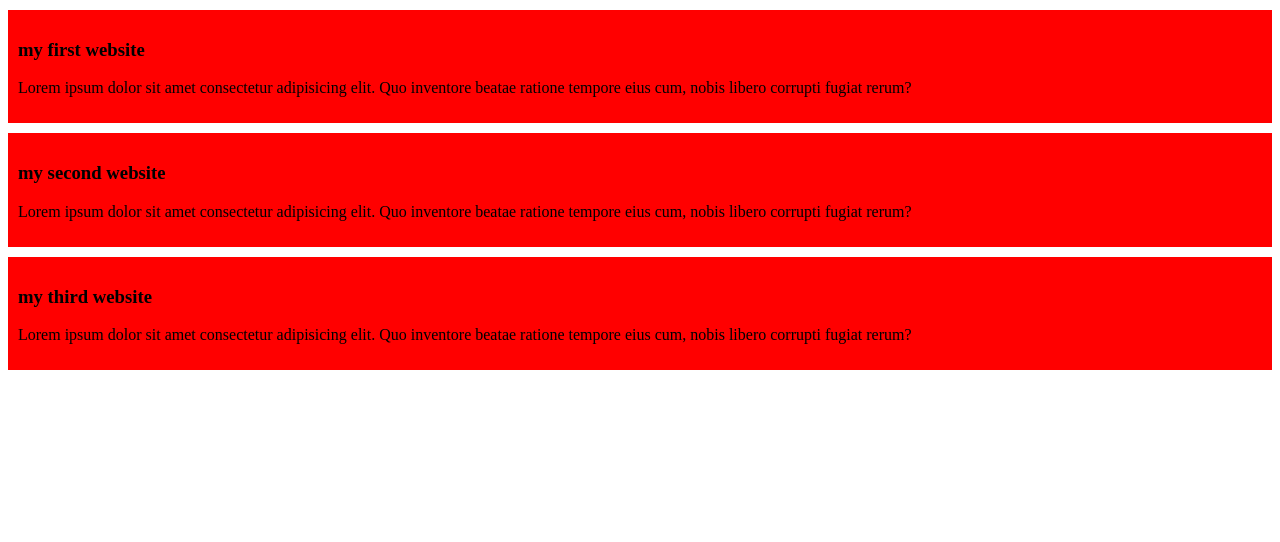
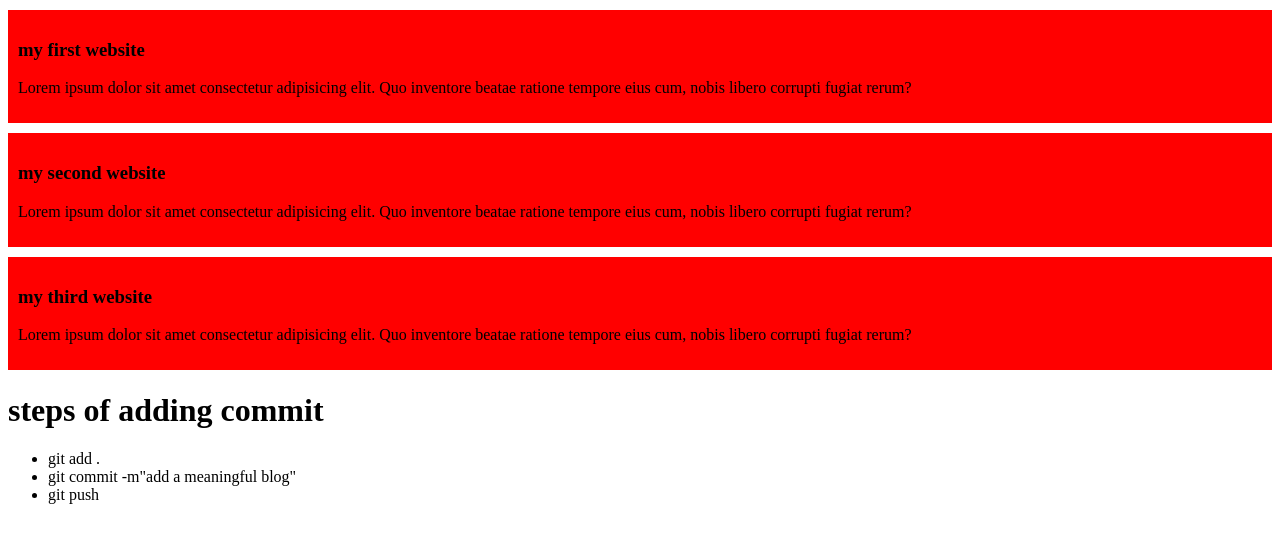
Before and after one commit to minhazchy101/my-simple-website, a plain HTML site: page index.html in a window 1280 px wide. Drawn offline with Linux system fonts and the light colour scheme.

Commit message:
added self made list

```diff
--- a/index.html
+++ b/index.html
@@ -23,5 +23,15 @@
     <p>Lorem ipsum dolor sit amet consectetur adipisicing elit. Quo inventore beatae ratione tempore eius cum, nobis libero corrupti fugiat rerum?</p>
 </div>
 
+<h1>steps of adding commit</h1>
+<ul>
+    <li>git add .</li>
+    <li>git commit -m"add a meaningful blog"</li>
+    <li>git push</li>
+</ul>
+
+
+
+
 </body>
 </html>
```
